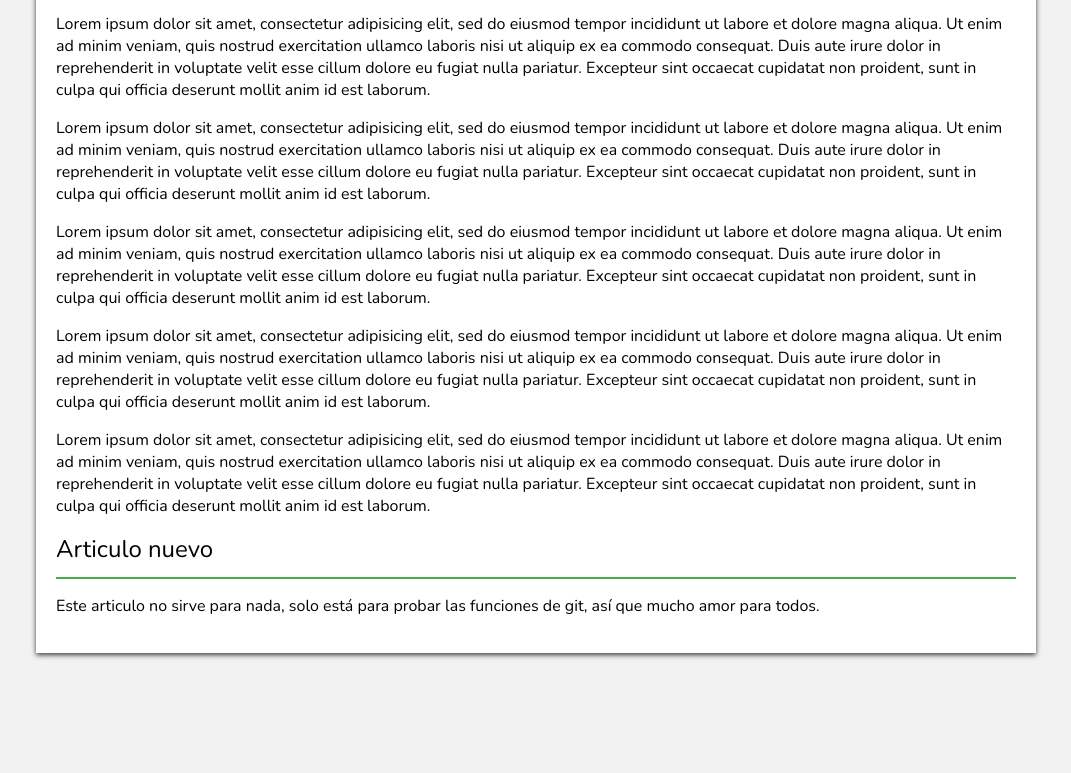
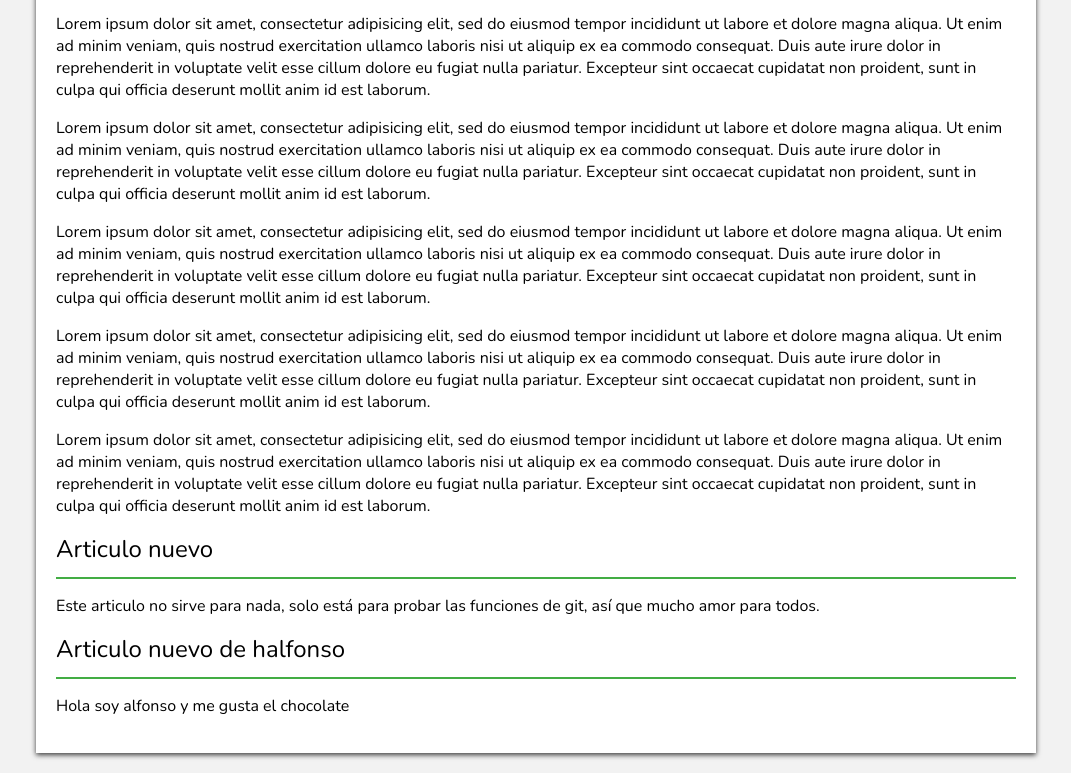
Before and after one commit to absebx/menu_dinamico, a plain HTML site: page index.html in a window 1280 px wide. Shown: the part 1244-2017 px from the top of the page, without its empty margins (104-1175 px from the left). Before the commit the page ends 1917 px from the top, so only its background shows below. Drawn offline with nearby package versions, Linux system fonts and the light colour scheme.

Commit message:
nuevo articulo agregado: articulo de alfonso

```diff
--- a/index.html
+++ b/index.html
@@ -125,6 +125,13 @@
 				Este articulo no sirve para nada, solo está para probar las funciones de git, así que mucho amor para todos.
 			</p>
 		</article>
+		<article>
+			<h1>Articulo nuevo de halfonso</h1>
+			<hr>
+			<p>
+				Hola soy alfonso y me gusta el chocolate
+			</p>
+		</article>
 	</main>
 
 	<script type="text/javascript" src="js/jquery.min.js"></script>
```
